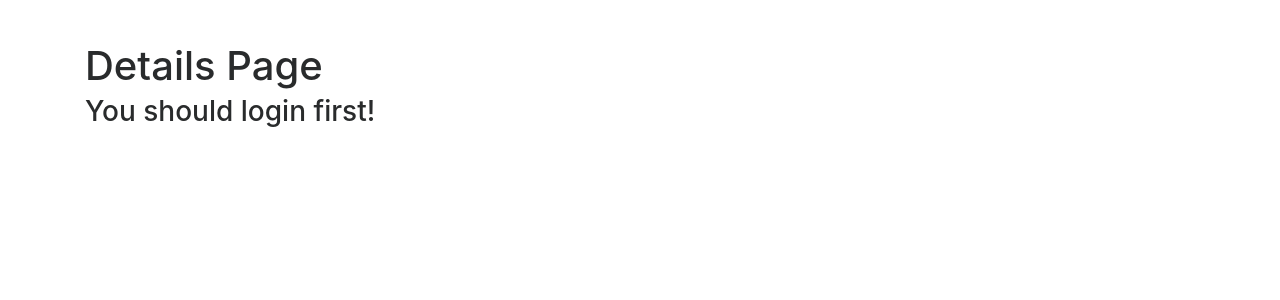
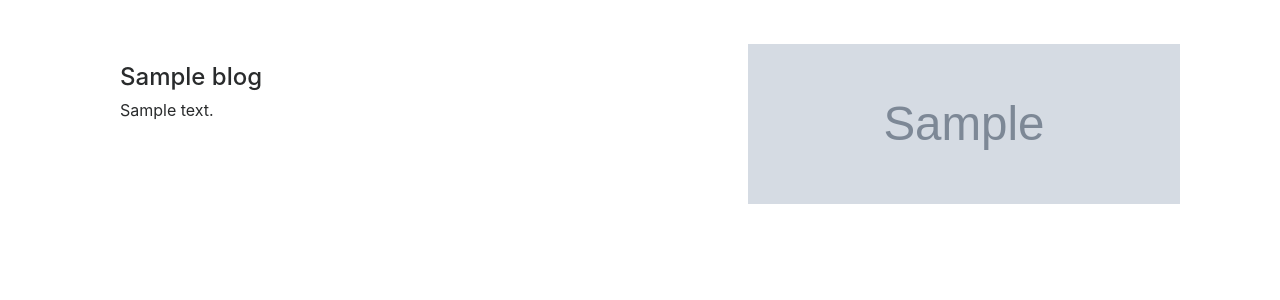
Before and after one commit to israfil3019/django-blog, a Django app: template src/blog/templates/blog/blog_detail.html in a window 1280 px wide. Shown: the part 56-356 px from the top of the page. Run offline with Django 3.2, Linux system fonts and the light colour scheme; the template is opened without the code that fills it: most values are stand-ins (such as "Sample title", 1, 10 or a date in 2020); grey boxes marked "Sample" are stand-in pictures; data that the repository does not hold is empty; some libraries are stand-ins or nearby versions.

Commit message:
add styling for detail

```diff
--- a/src/blog/templates/blog/blog_detail.html
+++ b/src/blog/templates/blog/blog_detail.html
@@ -1,12 +1,35 @@
 {% extends 'users/base.html' %} {% block content %}
-<h1>Details Page</h1>
-{% if request.user.is_authenticated %}
-<h2>{{blog.title}}</h2>
 
-<img style="height: 1rem; width: 1rem;" src="{{blog.img}}" alt="blog">
-{{blog.text}}
-<a href="{% url 'blog:update' id=blog.id %}"><button>Update</button></a>
-<a href="{% url 'blog:delete' id=blog.id %}"><button>Delete</button></a>
-{% else %}
-<h3>You should login first!</h3>
-{% endif %} {% endblock content %}
+<div class="container">
+  <div class="row">
+    <div class="col-sm-7">
+      <div class="card-block">
+        <!--           <h4 class="card-title">Small card</h4> -->
+        <h4>{{blog.title}}</h4>
+        <p>{{blog.text}}</p>
+        {% if request.user == blog.author %}
+        <a
+          href="{% url 'blog:update' id=blog.id %}"
+          class="btn btn-primary btn-sm"
+          >Update</a
+        >
+        <a
+          href="{% url 'blog:delete' id=blog.id %}"
+          class="btn btn-danger btn-sm"
+          >Delete</a
+        >
+        {% endif %}
+      </div>
+    </div>
+
+    <div class="col-sm-5">
+      <img
+        class="d-block w-100"
+        style="height: 10rem; width: 10rem"
+        src="{{blog.img}}"
+        alt="blog cap"
+      />
+    </div>
+  </div>
+</div>
+{% endblock content %}
--- a/src/blog/templates/blog/main_page.html
+++ b/src/blog/templates/blog/main_page.html
@@ -4,7 +4,7 @@
 
       {% for blog in blogs %}
       <div class="col-12 col-sm-6 col-md-4 my-3">
-      <div class="card text-center">
+      <div class="card text-center " style="border: 1px solid #8af7ff;">
         <h5 class="card-header">Category</h5>
         <img class="card-img-top" src="{{blog.img}}" alt="Card image cap" />
         <div class="card-body">
--- a/src/blog/views.py
+++ b/src/blog/views.py
@@ -13,6 +13,7 @@ class BlogCreate(CreateView):
     form_class = BlogForm
     template_name = "blog/blog_add.html"  # app/blog_form.html  == suffix  '_form'
     success_url = '/blog/'
+
 class BlogUpdate(UpdateView):
     model = Blog
     form_class = BlogForm
--- /dev/null
+++ b/src/users/static/users/css/style.css
@@ -0,0 +1,5 @@
+.card:hover {
+    transform: scale(1.05);
+    transition:ease-in-out 0.4s;
+    z-index: 9;
+  }
```
Also changed, not shown: src/blog/static/blog/main.css (deleted).
